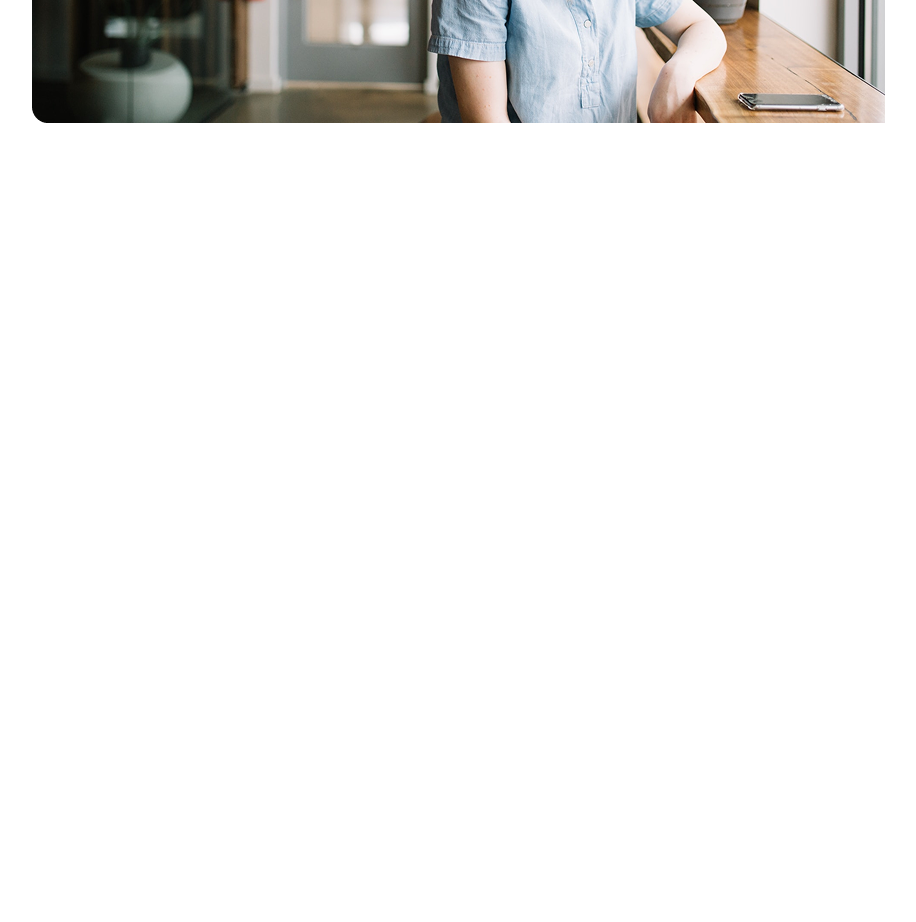
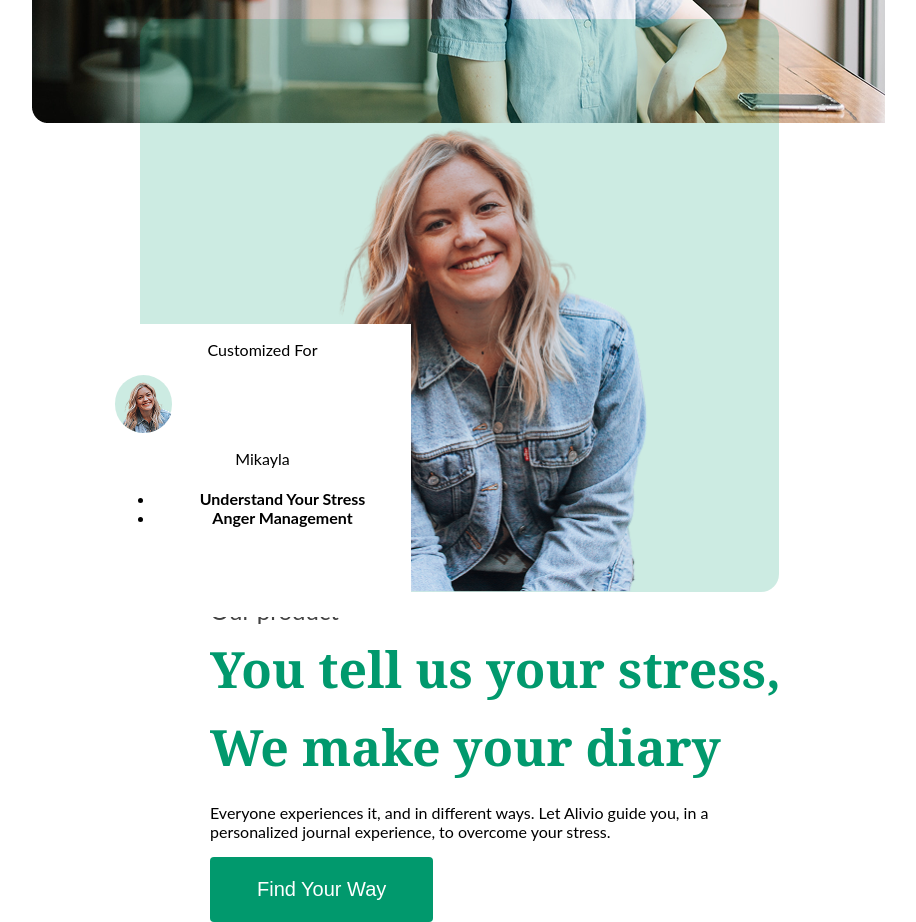
Before and after one commit to MyLilla/Alivio-web-site, a plain HTML site: page index.html in a window 1280 px wide. Shown: the part 5559-6481 px from the top of the page, without its empty margins (181-1097 px from the left). Before the commit the page ends 5859 px from the top, so only its background shows below. Drawn offline with Linux system fonts and the light colour scheme.

Commit message:
project content

```diff
--- a/index.html
+++ b/index.html
@@ -41,7 +41,7 @@
         <div class="container">
             <div class="top">
                 <div class="top_left">
-                    <div class="steps_title">How it works</div>
+                    <div class="title">How it works</div>
                     <h2>Understand & Release
                         the stress in 3 steps</h2>
                 </div>
@@ -117,7 +117,40 @@
         </div>
     </section>
 
-
+    <section class="product">
+        <div class="container">
+            <div class="product_content">
+                <div class="product_left">
+                    <div class="back">
+                        <img src="img/photo.png">
+                    </div>
+                    <div class="card">
+                        <p class="card_header">Customized For</p>
+                        <div class="line"></div>
+                        <div class="ellipse">
+                            <img src="img/photoSmall.png">
+                        </div>
+                        <p class="name">Mikayla</p>
+                        <h4 class="contents">
+                            <ul>
+                                <li>Understand Your Stress</li>
+                                <li>Anger Management</li>
+                            </ul>
+                        </h4>
+                    </div>
+                </div>
+                <div class="product_right">
+                    <div class="title">Our product</div>
+                    <h2>You tell us your stress,
+                        We make your diary</h2>
+                    <p>Everyone experiences it, and in different ways.
+                        Let Alivio guide you, in a personalized journal experience, to
+                        overcome your stress.</p>
+                    <button>Find Your Way</button>
+                </div>
+            </div>
+        </div>
+    </section>
     <footer>
 
     </footer>
--- a/style.css
+++ b/style.css
@@ -5,6 +5,16 @@ body {
 
 .container {
     padding: 0 275px;
+}
+
+h2 {
+    color: #01996D;
+    font-family: 'Georgia', serif;
+    line-height: 157%;
+    font-size: 50px;
+    font-weight: bold;
+    margin: 0;
+    word-break: break-all;
 }
 
 button {
@@ -88,21 +98,14 @@ button {
     justify-content: space-between;
 }
 
-.steps_title {
+.title {
     color: #424242;
     font-size: 24px;
     line-height: 157%;
     width: 141px;
 }
 
-.top_left h2 {
-    color: #01996D;
-    font-family: 'Georgia', serif;
-    line-height: 157%;
-    font-size: 50px;
-    font-weight: bold;
-    margin: 0;
-    word-break: break-all;
+.steps h2 {
     width: 584px;
 }
 
@@ -231,3 +234,61 @@ button {
     width: 26px;
     height: 33px;
 }
+
+/*Product*/
+
+.product_content {
+    display: flex;
+    justify-content: center;
+    flex-wrap: wrap;
+    height: 573px;
+    padding-top: 120px;
+    padding-bottom: 242px;
+}
+
+.product_left {
+    position: relative;
+}
+
+.back {
+    background-color: rgb(1, 153, 109, 0.2);
+    width: 639px;
+    height: 573px;
+    border-radius: 18px;
+    display: flex;
+    justify-content: center;
+}
+
+.card {
+    text-align: center;
+    background-color: white;
+    position: absolute;
+    bottom: -25px;
+    left: -25px;
+    width: 296px;
+    height: 293px;
+}
+
+.card_header {}
+
+.line {}
+
+.ellipse {
+    background-color: rgb(1, 153, 109, 0.2);
+    width: 57.5px;
+    height: 57.5px;
+    border-radius: 50%;
+}
+
+.ellipse img {
+    border-radius: 50%;
+}
+
+.name {}
+
+.contents {}
+
+.product_right {
+    width: 584px;
+    padding-left: 86px;
+}
```
Also changed, not shown: img/photo.png (added), img/photoSmall.png (added).
